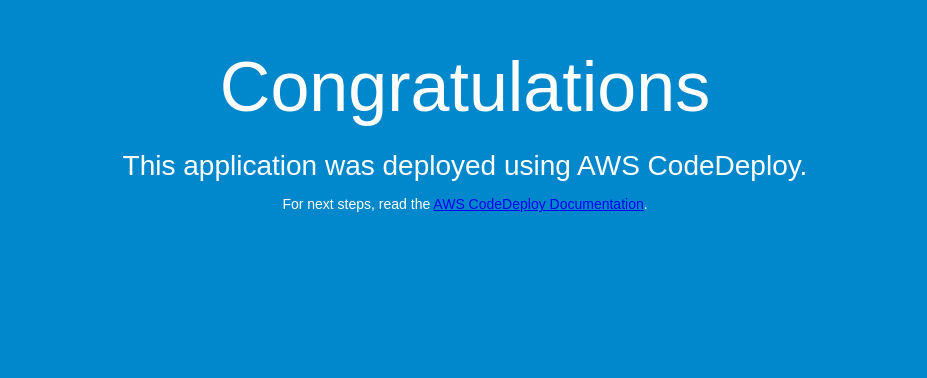
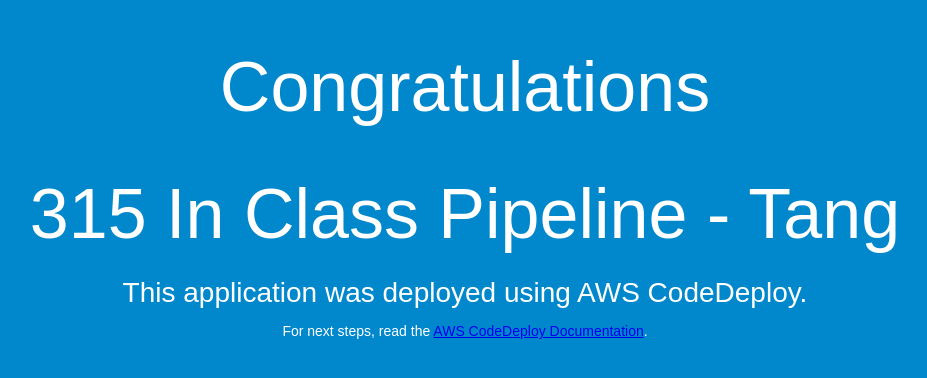
Before and after one commit to GUGCIS584/315CodeDeploySample, a plain HTML site: page index.html in a window 1280 px wide. Shown: the whole page, without its empty margins (175-1102 px from the left). Drawn offline with Linux system fonts and the light colour scheme.

Commit message:
changed index.html for pipeline

```diff
--- a/index.html
+++ b/index.html
@@ -2,7 +2,7 @@
 <html>
 <head>
   <meta charset="utf-8">
-  <title>Sample Deployment</title>
+  <title>315 In Class Pipeline Deployment</title>
   <style>
     body {
       color: #ffffff;
@@ -27,6 +27,7 @@
 <body>
   <div align="center">
     <h1>Congratulations</h1>
+    <h1>315 In Class Pipeline - Tang</h1>
     <h2>This application was deployed using AWS CodeDeploy.</h2>
     <p>For next steps, read the <a href="http://aws.amazon.com/documentation/codedeploy">AWS CodeDeploy Documentation</a>.</p>
   </div>
```
